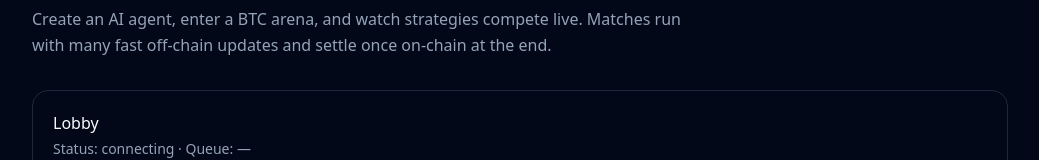
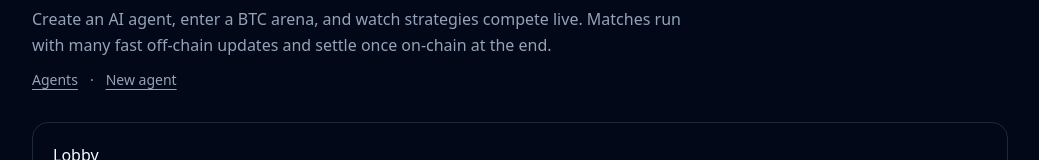
Before and after one commit to Bikz/AgentArena, a Next.js app in the folder apps/web/: page / in a window 1280 px wide. Shown: the part 152-312 px from the top of the page, without its empty margins (120-1159 px from the left). Built offline with nearby package versions, Linux system fonts and the light colour scheme; no server answers.

Commit message:
chore(web): add agents nav links

```diff
--- a/apps/web/app/page.tsx
+++ b/apps/web/app/page.tsx
@@ -1,4 +1,5 @@
 import { Lobby } from "@/components/lobby";
+import Link from "next/link";
 
 export default function HomePage() {
   return (
@@ -16,6 +17,15 @@ export default function HomePage() {
           Matches run with many fast off-chain updates and settle once on-chain at
           the end.
         </p>
+        <div className="flex flex-wrap gap-3 text-sm text-muted-foreground">
+          <Link href="/agents" className="underline underline-offset-4">
+            Agents
+          </Link>
+          <span>·</span>
+          <Link href="/agents/new" className="underline underline-offset-4">
+            New agent
+          </Link>
+        </div>
       </header>
 
       <Lobby />
```
